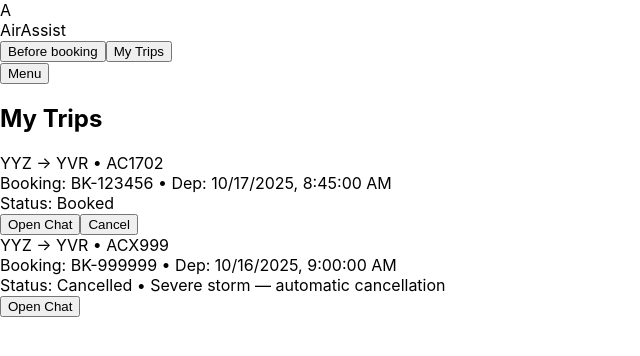
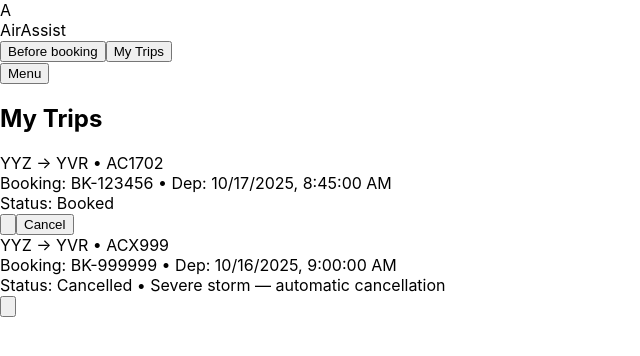
Before and after one commit to chetanpanditt48/todo, a React (Create React App) app: page / in a window 1280 px wide. Both pictures are taken after a click on the button "My Trips". Shown: the top 356 px of the page, without its empty margins (0-640 px from the left). Built offline with nearby package versions, Linux system fonts and the light colour scheme.

Commit message:
Update App.js

```diff
--- a/src/App.js
+++ b/src/App.js
@@ -213,19 +213,37 @@ export default function App() {
       ) : (
         <div className="space-y-3">
           {bookings.map(b => (
-                    <div key={b.bookingRef} className="p-3 border rounded flex items-center justify-between">
+            <div
+              key={b.bookingRef}
+              className="p-3 border rounded flex items-center justify-between hover:bg-red-50 transition"
+            >
               <div>
                 <div className="font-medium">{b.from} → {b.to} • {b.id}</div>
-                        <div className="text-xs text-gray-500">Booking: {b.bookingRef} • Dep: {new Date(b.dep).toLocaleString()}</div>
-                        <div className={`mt-1 text-sm ${b.status==="Cancelled" ? "text-red-600" : "text-gray-700"}`}>
+                <div className="text-xs text-gray-500">
+                  Booking: {b.bookingRef} • Dep: {new Date(b.dep).toLocaleString()}
+                </div>
+                <div
+                  className={`mt-1 text-sm ${
+                    b.status === "Cancelled" ? "text-red-600" : "text-gray-700"
+                  }`}
+                >
                   Status: <span className="font-semibold">{b.status}</span>
                   {b.status === "Cancelled" && b.cancelReason ? ` • ${b.cancelReason}` : null}
                 </div>
               </div>
 
-                      <div className="flex items-center gap-2">
-                        <button onClick={() => openChatForBooking(b)} className="px-3 py-1 bg-[#F01428] text-white rounded">Open Chat</button>
-                        {b.status !== "Cancelled" && <button onClick={() => cancelBooking(b.bookingRef)} className="px-3 py-1 border rounded">Cancel</button>}
+              <div className="flex items-center gap-3">
+                {/* Chat icon instead of Open Chat button */}
+                <ChatLauncher onOpen={() => openChatForBooking(b)} />
+
+                {b.status !== "Cancelled" && (
+                  <button
+                    onClick={() => cancelBooking(b.bookingRef)}
+                    className="px-3 py-1 border rounded text-sm hover:bg-gray-100"
+                  >
+                    Cancel
+                  </button>
+                )}
               </div>
             </div>
           ))}
@@ -234,6 +252,7 @@ export default function App() {
     </div>
   </div>
 )}
+
 
         {/* Chat modal */}
         {chatContext && (
```
Lines whose indentation alone changed are shown as unchanged.
